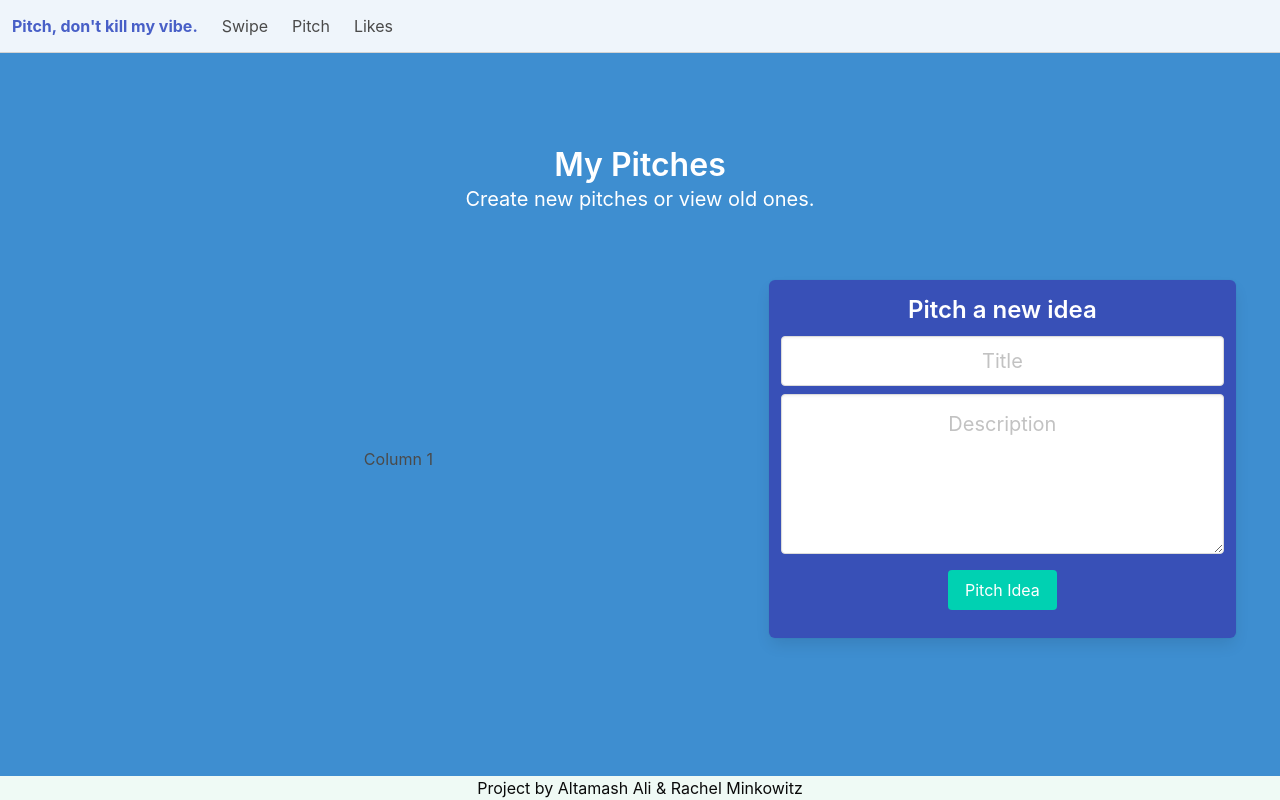
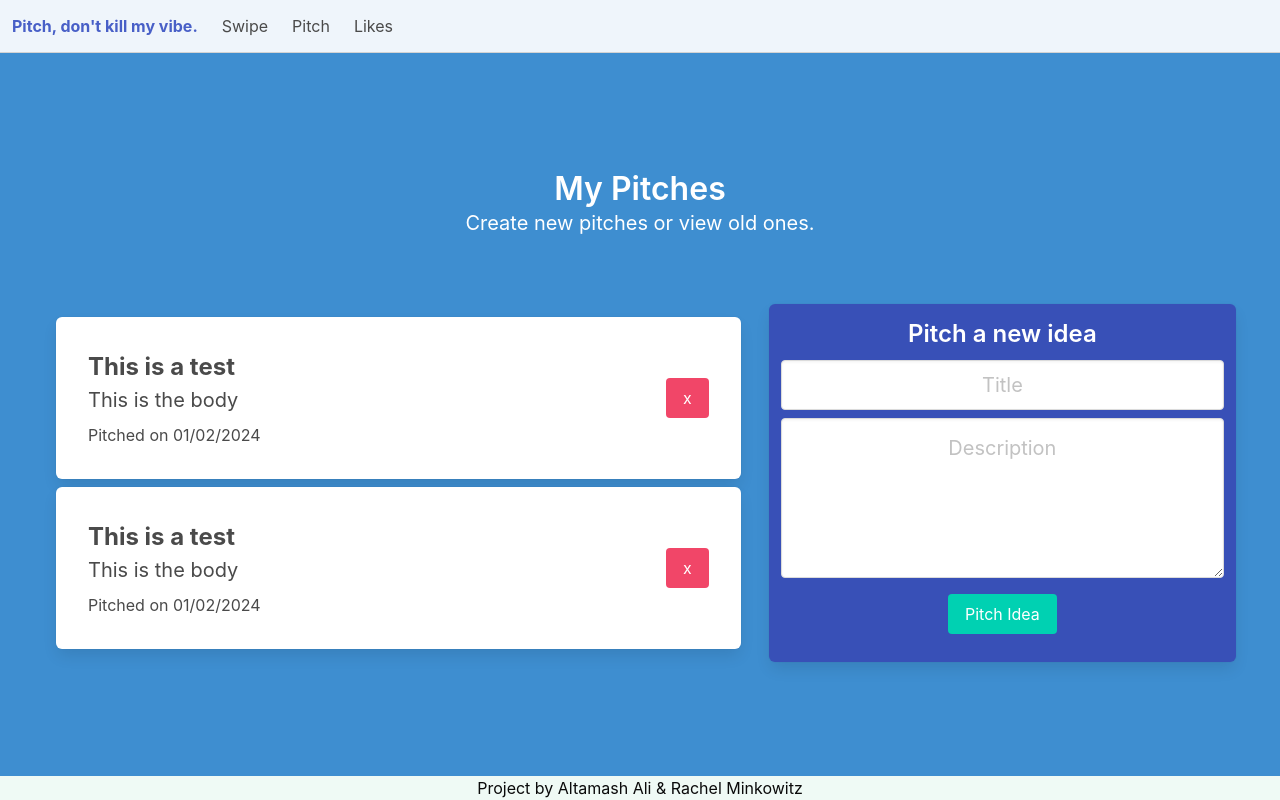
Before and after one commit to RachMink/pitch-dont-kill-my-vibe, a Next.js app: page /app/pitches in a window 1280 px wide. Built offline with nearby package versions, Linux system fonts and the light colour scheme.

Commit message:
Added pitch cards

```diff
--- /dev/null
+++ b/components/PitchCard.js
@@ -0,0 +1,22 @@
+const PitchCard = (props) => {
+  const { samplePitch } = props;
+  return (
+    <div class="box columns m-2 is-vcentered">
+      <div class="column has-text-left">
+        <div class="has-text-weight-bold is-size-4">{samplePitch.title}</div>
+        <div class="is-size-5">{samplePitch.description}</div>
+        <div class="pt-2">Pitched on {samplePitch.date}</div>
+      </div>
+      <div class="column has-text-right">
+        <button
+          class="button is-danger"
+          onClick={(event) => console.log("test")}
+        >
+          x
+        </button>
+      </div>
+    </div>
+  );
+};
+
+export default PitchCard;
--- a/pages/app/pitches.js
+++ b/pages/app/pitches.js
@@ -1,13 +1,30 @@
+import PitchCard from "@/components/PitchCard";
+
 export default function PitchPage() {
+  let samplePitches = [
+    {
+      title: "This is a test",
+      description: "This is the body",
+      date: "01/02/2024",
+    },
+    {
+      title: "This is a test",
+      description: "This is the body",
+      date: "01/02/2024",
+    },
+  ];
+
   return (
     <div>
-      <div class="title has-text-white has-text-centered">My Pitches</div>
+      <div class="title has-text-white has-text-centered mt-6">My Pitches</div>
       <div class="subtitle has-text-white has-text-centered">
         Create new pitches or view old ones.
       </div>
       <div class="hero-body columns is-vcentered is-centered">
         <div className="column has-text-centered is-three-fifths">
-          <p>Column 1</p>
+          {samplePitches.map((samplePitch, index) => (
+            <PitchCard samplePitch={samplePitch} />
+          ))}
         </div>
         <div className="column has-text-centered has-background-link-dark box m-2">
           <p class="is-size-4 has-text-white has-text-weight-semibold	pb-2">
```
